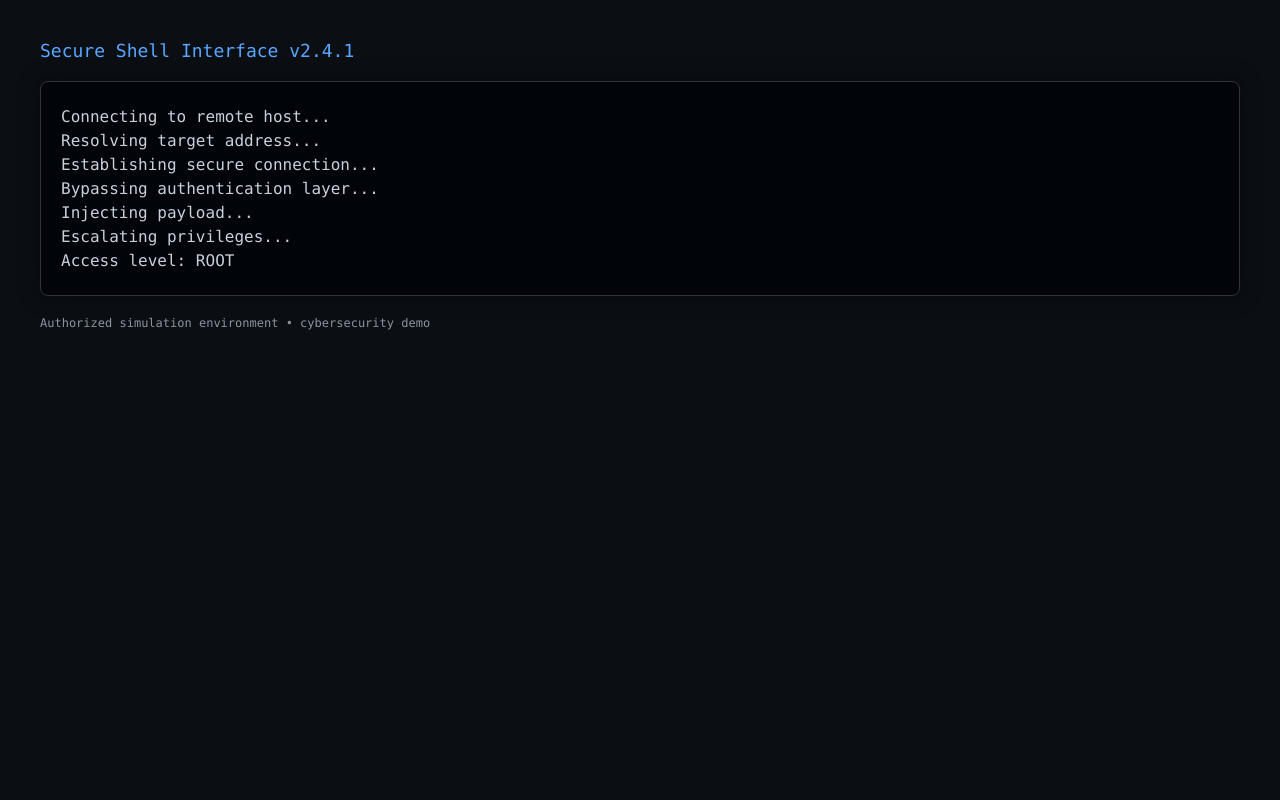
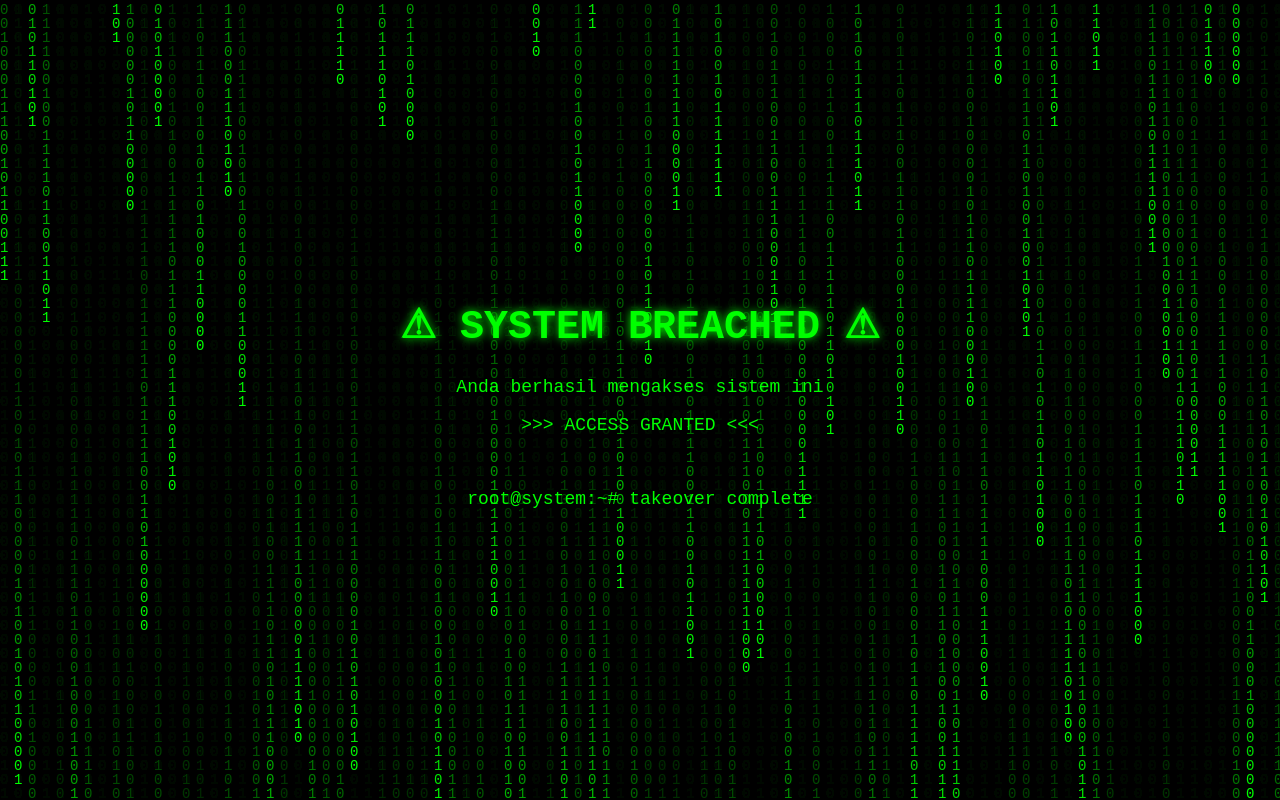
Before and after one commit to ridhofitrawan2-ux/purwokerto-jawatengah, a plain HTML site: page index.html in a window 1280 px wide. Drawn offline with Linux system fonts and the light colour scheme.

Commit message:
Update index.html

```diff
--- a/index.html
+++ b/index.html
@@ -1,124 +1,94 @@
 <!DOCTYPE html>
-<html lang="en">
+<html lang="id">
 <head>
 <meta charset="UTF-8">
-<title>System Access By: Ridho</title>
+<title>ACCESS GRANTED</title>
 <style>
     body {
         margin: 0;
-        background: #0b0f14;
-        color: #c7d1db;
-        font-family: Consolas, monospace;
+        background: black;
+        color: #00ff00;
+        font-family: "Courier New", monospace;
+        overflow: hidden;
     }
-
-    .container {
-        padding: 40px;
+    .center {
+        position: absolute;
+        top: 50%;
+        left: 50%;
+        transform: translate(-50%, -50%);
+        text-align: center;
     }
-
-    .header {
-        color: #58a6ff;
+    h1 {
+        font-size: 40px;
+        text-shadow: 0 0 10px #00ff00;
+    }
+    p {
         font-size: 18px;
-        margin-bottom: 20px;
     }
-
-    .terminal {
-        background: #010409;
-        border: 1px solid #30363d;
-        border-radius: 8px;
-        padding: 20px;
-        box-shadow: 0 0 20px rgba(0,0,0,0.5);
-    }
-
-    .line {
-        margin: 5px 0;
-    }
-
-    .success {
-        color: #3fb950;
-    }
-
-    .warning {
-        color: #d29922;
-    }
-
-    .error {
-        color: #f85149;
-    }
-
-    .cursor {
-        display: inline-block;
-        width: 10px;
-        background: #c7d1db;
+    .blink {
         animation: blink 1s infinite;
     }
-
     @keyframes blink {
-        0%, 50%, 100% { opacity: 1; }
-        25%, 75% { opacity: 0; }
+        0% { opacity: 1; }
+        50% { opacity: 0; }
+        100% { opacity: 1; }
     }
-
-    .footer {
-        margin-top: 20px;
-        font-size: 12px;
-        color: #8b949e;
+    canvas {
+        position: absolute;
+        top: 0;
+        left: 0;
     }
 </style>
 </head>
 <body>
 
-<div class="container">
-    <div class="header">Secure Shell Interface v2.4.1</div>
+<canvas id="matrix"></canvas>
 
-    <div class="terminal" id="terminal">
-        <div class="line">Connecting to remote host...</div>
-    </div>
-
-    <div class="footer">
-        Authorized simulation environment • cybersecurity demo
-    </div>
+<div class="center">
+    <h1>⚠ SYSTEM BREACHED ⚠</h1>
+    <p>Anda berhasil mengakses sistem ini</p>
+    <p class="blink">>>> ACCESS GRANTED <<<</p>
+    <br>
+    <p>root@system:~# takeover complete</p>
 </div>
 
 <script>
-const lines = [
-    "Resolving target address...",
-    "Establishing secure connection...",
-    "Bypassing authentication layer...",
-    "Injecting payload...",
-    "Escalating privileges...",
-    "Access level: ROOT",
-    "System integrity: compromised",
-    "Deploying control interface...",
-    "",
-    "[✔] Access Granted"
-];
+// Matrix effect
+var c = document.getElementById("matrix");
+var ctx = c.getContext("2d");
 
-let i = 0;
-const terminal = document.getElementById("terminal");
+c.height = window.innerHeight;
+c.width = window.innerWidth;
 
-function typeLine() {
-    if (i < lines.length) {
-        const div = document.createElement("div");
-        div.classList.add("line");
+var letters = "01";
+letters = letters.split("");
 
-        if (lines[i].includes("Access Granted")) {
-            div.classList.add("success");
-        }
+var font_size = 14;
+var columns = c.width / font_size;
 
-        div.textContent = lines[i];
-        terminal.appendChild(div);
+var drops = [];
+for (var x = 0; x < columns; x++)
+    drops[x] = 1;
 
-        terminal.scrollTop = terminal.scrollHeight;
-        i++;
-        setTimeout(typeLine, 700);
-    } else {
-        const prompt = document.createElement("div");
-        prompt.classList.add("line");
-        prompt.innerHTML = "root@system:~# <span class='cursor'></span>";
-        terminal.appendChild(prompt);
+function draw() {
+    ctx.fillStyle = "rgba(0, 0, 0, 0.05)";
+    ctx.fillRect(0, 0, c.width, c.height);
+
+    ctx.fillStyle = "#0F0";
+    ctx.font = font_size + "px monospace";
+
+    for (var i = 0; i < drops.length; i++) {
+        var text = letters[Math.floor(Math.random()*letters.length)];
+        ctx.fillText(text, i*font_size, drops[i]*font_size);
+
+        if (drops[i]*font_size > c.height && Math.random() > 0.975)
+            drops[i] = 0;
+
+        drops[i]++;
     }
 }
 
-setTimeout(typeLine, 1000);
+setInterval(draw, 33);
 </script>
 
 </body>
```
